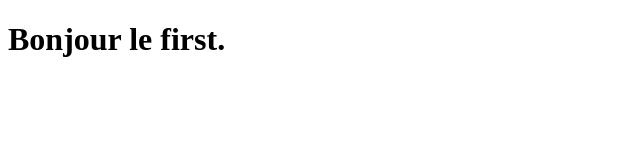
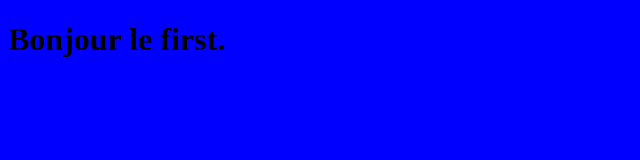
Before and after one commit to jojo1024/depot1, a plain HTML site: page index.html in a window 1280 px wide. Shown: the whole page, without its empty margins (0-640 px from the left). Drawn offline with Linux system fonts and the light colour scheme.

Commit message:
modif la couleur de fond

```diff
--- a/index.html
+++ b/index.html
@@ -1,7 +1,7 @@
 <!DOCTYPE html>
 <html>
     <head></head>
-    <body>
+    <body style="background:blue;">
         <h1>Bonjour le first.</h1>
     </body>
 </html>
```
